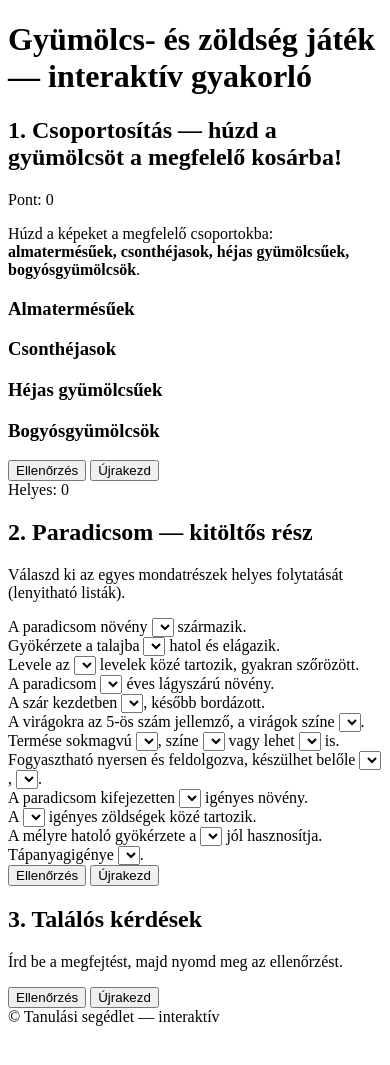
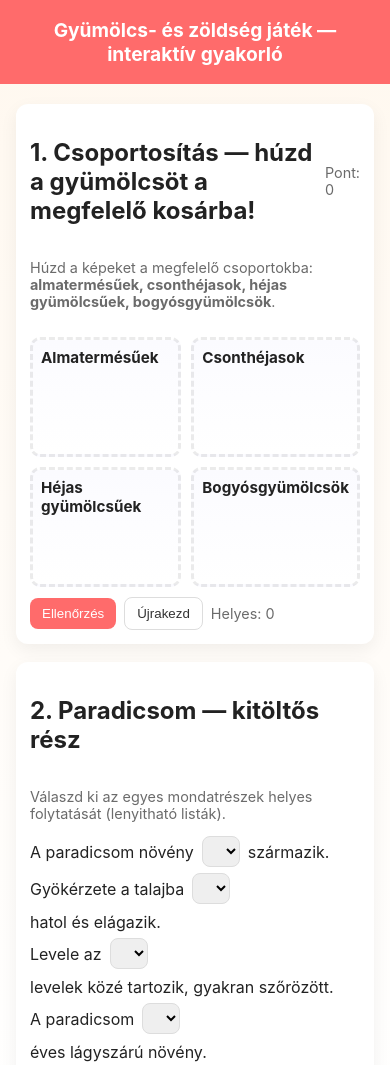
Before and after one commit to Blad2500/mathiasznap, a plain HTML site: page index.html in a window 390 px wide. Shown: the top 1065 px of the page. Before the commit the page ends 1034 px from the top, so only its background shows below. Drawn offline with Linux system fonts and the light colour scheme.

Commit message:
Css, dizajn nagy resze elkszult.

```diff
--- a/index.html
+++ b/index.html
@@ -101,7 +101,7 @@
       <div id="riddleResult" class="result small"></div>
     </section>
 
-    <footer>© Tanulási segédlet — interaktív</footer>
+    <footer>© Tanulási segédlet — interaktív készítette: T.Soma - É.Barnabás</footer>
   </main>
 
 
--- a/style.css
+++ b/style.css
@@ -0,0 +1,83 @@
+:root{
+  --bg:#fff8ef;
+  --card:#ffffff;
+  --accent:#ff6b6b;
+  --muted:#6b6b6b;
+}
+
+*{box-sizing:border-box}
+body{
+  font-family: Inter, system-ui, -apple-system, "Segoe UI", Roboto, "Helvetica Neue", Arial;
+  margin:0;
+  background: linear-gradient(180deg,#fff8ef 0%, #fff 60%);
+  color:#222;
+}
+
+header{
+  background:var(--accent);
+  color:white;
+  padding:18px 20px;
+  text-align:center;
+}
+header h1{margin:0;font-size:1.2rem}
+
+.container{
+  max-width:1100px;
+  margin:20px auto;
+  padding:0 16px;
+}
+
+.card{
+  background:var(--card);
+  border-radius:12px;
+  padding:14px;
+  box-shadow:0 6px 18px rgba(0,0,0,0.06);
+  margin-bottom:18px;
+}
+
+.section-title{display:flex;align-items:center;justify-content:space-between}
+.small{font-size:0.9rem;color:var(--muted)}
+
+
+.fruits-list{display:flex;flex-wrap:wrap;gap:10px;margin:12px 0}
+.fruit{
+  width:110px;height:110px;border-radius:12px;
+  background:linear-gradient(180deg,#fff,#fffef5);
+  display:flex;flex-direction:column;align-items:center;justify-content:center;
+  font-weight:700;cursor:grab;border:2px solid #fff;
+  box-shadow:0 6px 14px rgba(0,0,0,0.06);
+}
+.fruit .emoji{font-size:36px}
+.fruit.hid{opacity:0.15}
+
+
+.bins{display:grid;grid-template-columns:repeat(4,1fr);gap:10px;margin-top:12px}
+.bin{
+  min-height:120px;border:3px dashed rgba(0,0,0,0.08);
+  border-radius:10px;padding:8px;background:linear-gradient(180deg,#fbfbff,#fff);
+  transition:all .15s;
+}
+.bin h3{margin:0;font-size:0.95rem}
+.bin.dragover{border-color:var(--accent);transform:scale(1.02)}
+.bin .inside{margin-top:8px;display:flex;flex-wrap:wrap;gap:6px}
+
+
+.chip{padding:6px 8px;border-radius:8px;background:#f6f6f6;border:1px solid #eee;font-size:0.85rem}
+.chip.correct{background:#e6ffef;border-color:#8ef0b3}
+.chip.wrong{background:#ffecec;border-color:#ffb3b3}
+
+
+.controls{display:flex;gap:8px;align-items:center;margin-top:10px}
+button{background:var(--accent);color:white;border:none;padding:8px 12px;border-radius:8px;cursor:pointer}
+button.secondary{background:#fff;border:1px solid #ddd;color:#333}
+.fill-row{display:flex;gap:8px;align-items:center;flex-wrap:wrap;margin:6px 0}
+select,input[type=text]{padding:6px 8px;border-radius:8px;border:1px solid #ddd}
+.result{margin-top:8px}
+
+
+.riddle{padding:12px;border-radius:10px;background:linear-gradient(180deg,#fff,#fbfbff);margin-bottom:10px}
+
+@media (max-width:900px){
+  .bins{grid-template-columns:repeat(2,1fr)}
+  .fruit{width:90px;height:90px}
+}
```
